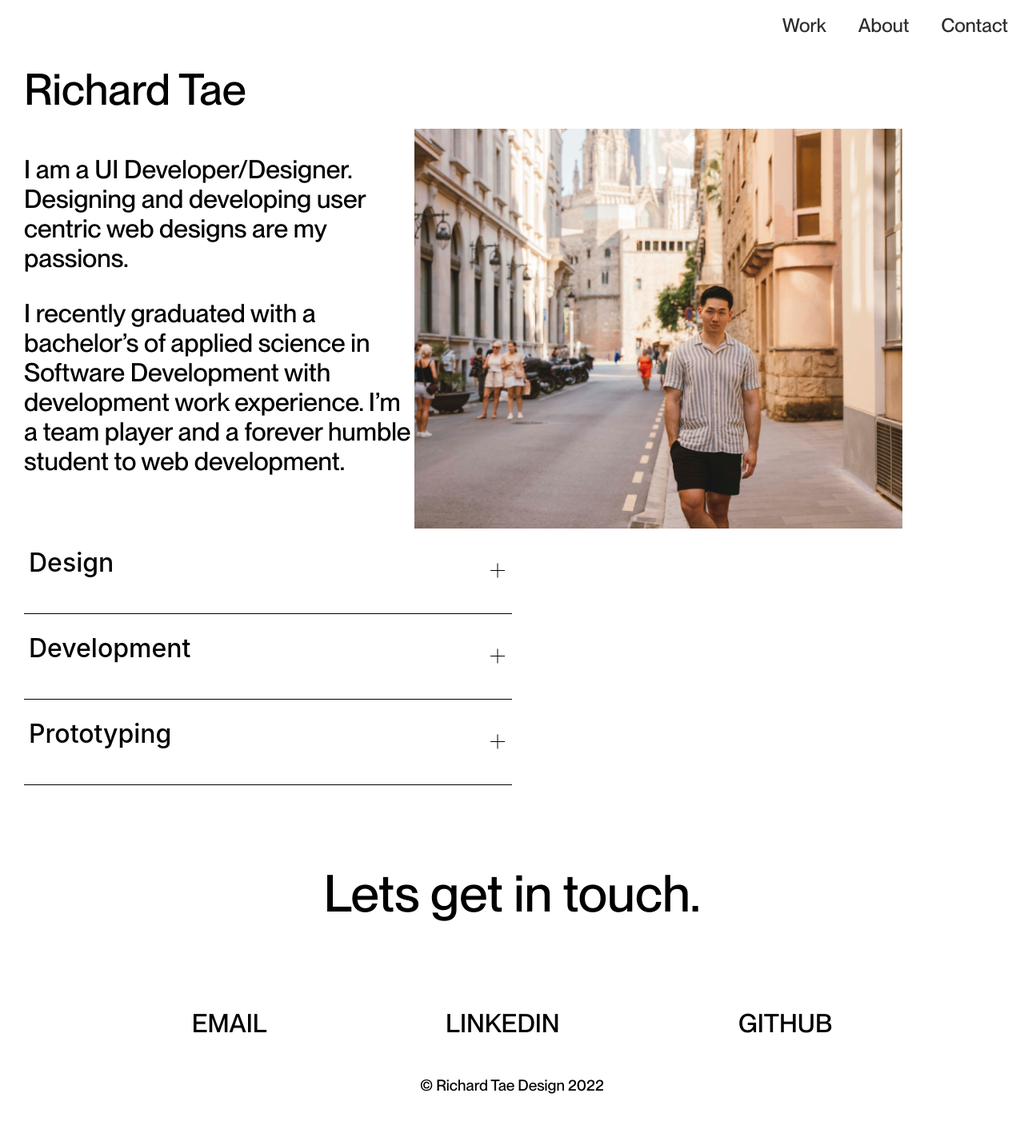
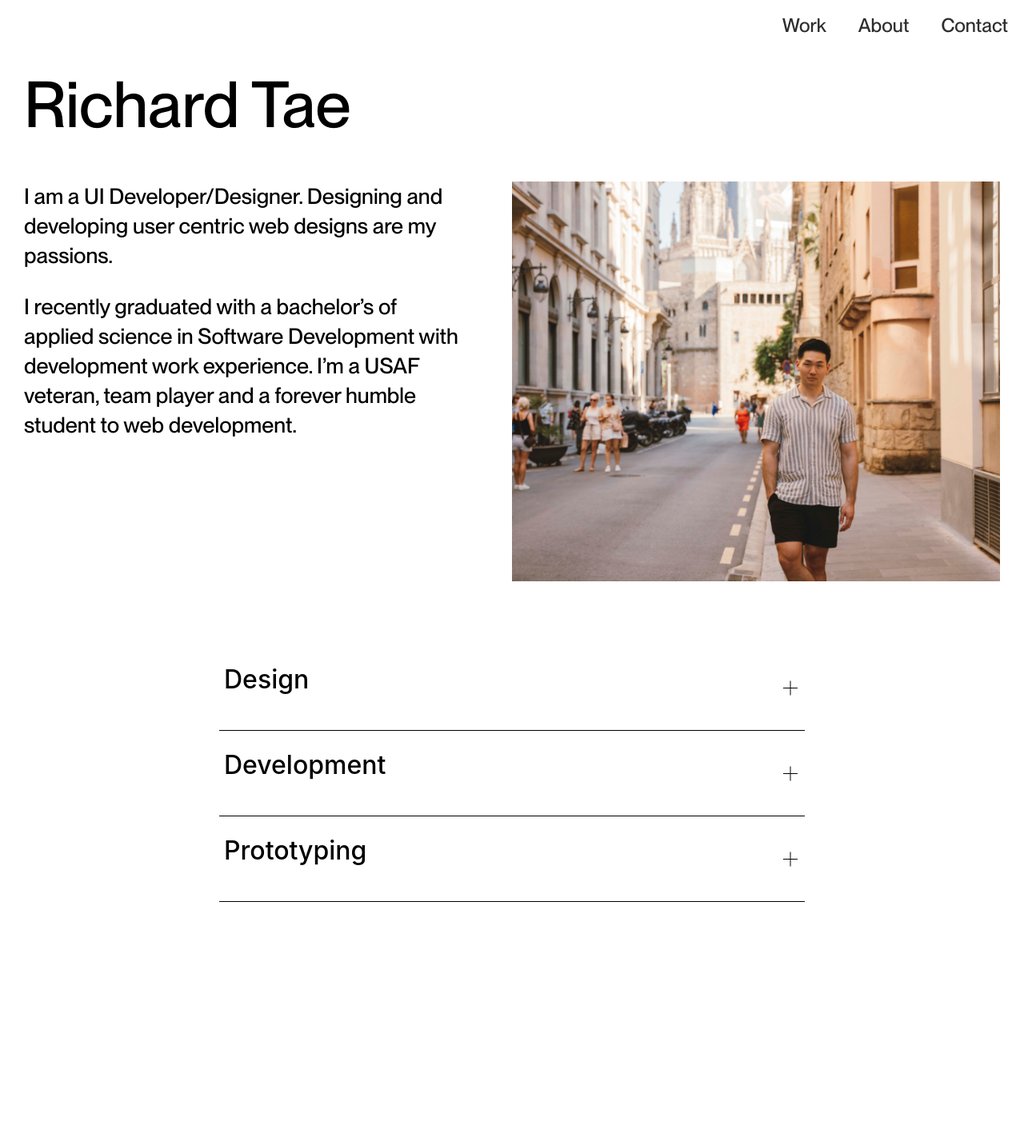
Before and after one commit to taerichard/port2, a React (Create React App) app: page /about in a window 1280 px wide. Shown: the top 1427 px of the page at 80% size. Built offline with nearby package versions, Linux system fonts and the light colour scheme.

Commit message:
realigned about section in responsive designs.

```diff
--- a/src/components/work/Contact.js
+++ b/src/components/work/Contact.js
@@ -8,23 +8,27 @@ const ContactSection = () => {
       <h1 className="contact-title">Lets get in touch.</h1>
       <div className="col-1">
         <ul className="contact-list">
-          <li className="contact-item">email</li>
+          <li className="contact-item">
+            <a
+              href="https://mail.google.com/mail/u/0/?view=cm&fs=1&tf=1&to=taerichard@gmail.com
+"
+            >
+              Email
+            </a>
+          </li>
           <li className="contact-item">
             <a
               target="_blank"
               href="https://www.linkedin.com/in/richard-tae-bb4ba215a/"
             >
-              linkedIn
+              LinkedIn
             </a>
           </li>
           <li className="contact-item">
             <a target="_blank" href="https://github.com/taerichard">
-              github
+              Github
             </a>
           </li>
-          {/* <li className="contact-item">
-            <NavLink to="resume">resume</NavLink>
-          </li> */}
         </ul>
         <h2 className="contact-logo">© Richard Tae Design 2022</h2>
       </div>
--- a/src/components/work/styles/contactSectionStyles.css
+++ b/src/components/work/styles/contactSectionStyles.css
@@ -38,6 +38,7 @@
   transition-property: border-bottom;
   transition-duration: 8000ms;
   transition-timing-function: ease-out;
+  /* text-transform: uppercase; */
   /* padding-bottom: 20px; */
 }
 
--- a/src/pages/About.js
+++ b/src/pages/About.js
@@ -20,8 +20,9 @@ export const About = () => {
             </p>
             <p>
               I recently graduated with a bachelor’s of applied science in
-              Software Development with development work experience. I’m a team
-              player and a forever humble student to web development.
+              Software Development with development work experience. I’m a USAF
+              veteran, team player and a forever humble student to web
+              development.
             </p>
           </div>
 
@@ -29,10 +30,14 @@ export const About = () => {
             <img src={meSpain} />
           </div>
         </div>
-        <div className="aboutServiceCards-container">
-          {aboutServiceData.map(({ title, description }) => {
-            return <AboutServiceCard title={title} description={description} />;
-          })}
+        <div className="aboutService-block">
+          <div className="aboutServiceCards-container">
+            {aboutServiceData.map(({ title, description }) => {
+              return (
+                <AboutServiceCard title={title} description={description} />
+              );
+            })}
+          </div>
         </div>
       </div>
       <ContactSection />
--- a/src/pages/styles/aboutStyles.css
+++ b/src/pages/styles/aboutStyles.css
@@ -36,24 +36,44 @@
 }
 
 @media only screen and (min-width: 768px) {
+  .about-title {
+    font-size: 5rem;
+  }
   .about-container {
     padding: 0 30px 0 30px;
   }
 
   .about-row-1 {
+    margin-top: 2rem;
     display: flex;
+    justify-content: space-between;
   }
   .about-info {
-    width: 40%;
-    font-size: 2rem;
+    width: 45%;
+    font-size: 1.7rem;
     line-height: 37px;
     font-weight: 100;
   }
 
+  .about-info p:first-child {
+    margin: 0;
+  }
+
+  .aboutService-block {
+    margin-top: 5rem;
+
+    display: flex;
+    margin-left: auto;
+    margin-right: auto;
+    /* border: 2px solid blue; */
+    width: 60%;
+  }
   .aboutServiceCards-container {
     display: flex;
     flex-direction: column;
-    width: 50%;
+    /* border: 2px solid red; */
+    padding-bottom: 10rem;
+    height: 350px;
   }
 
   .about-image {
```
